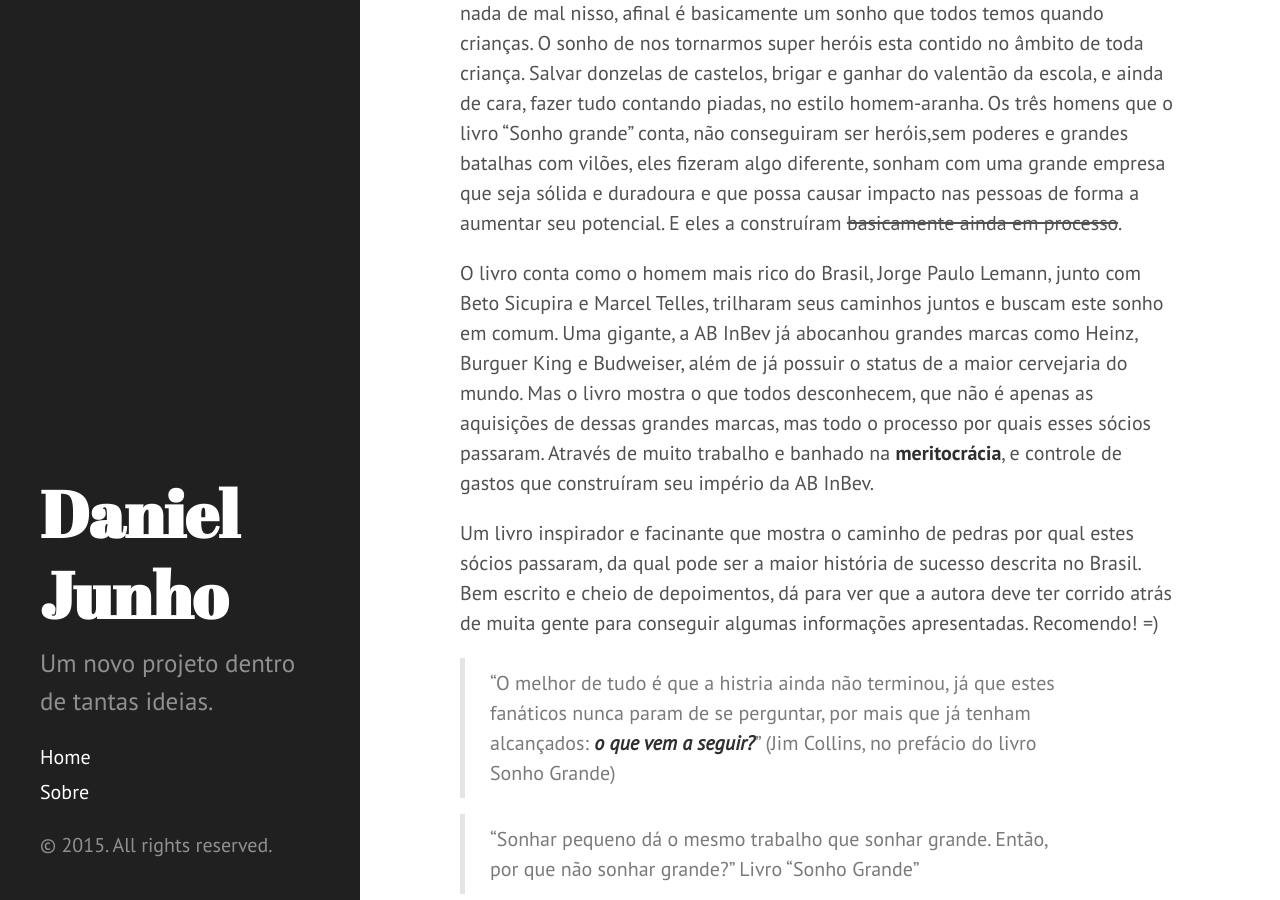
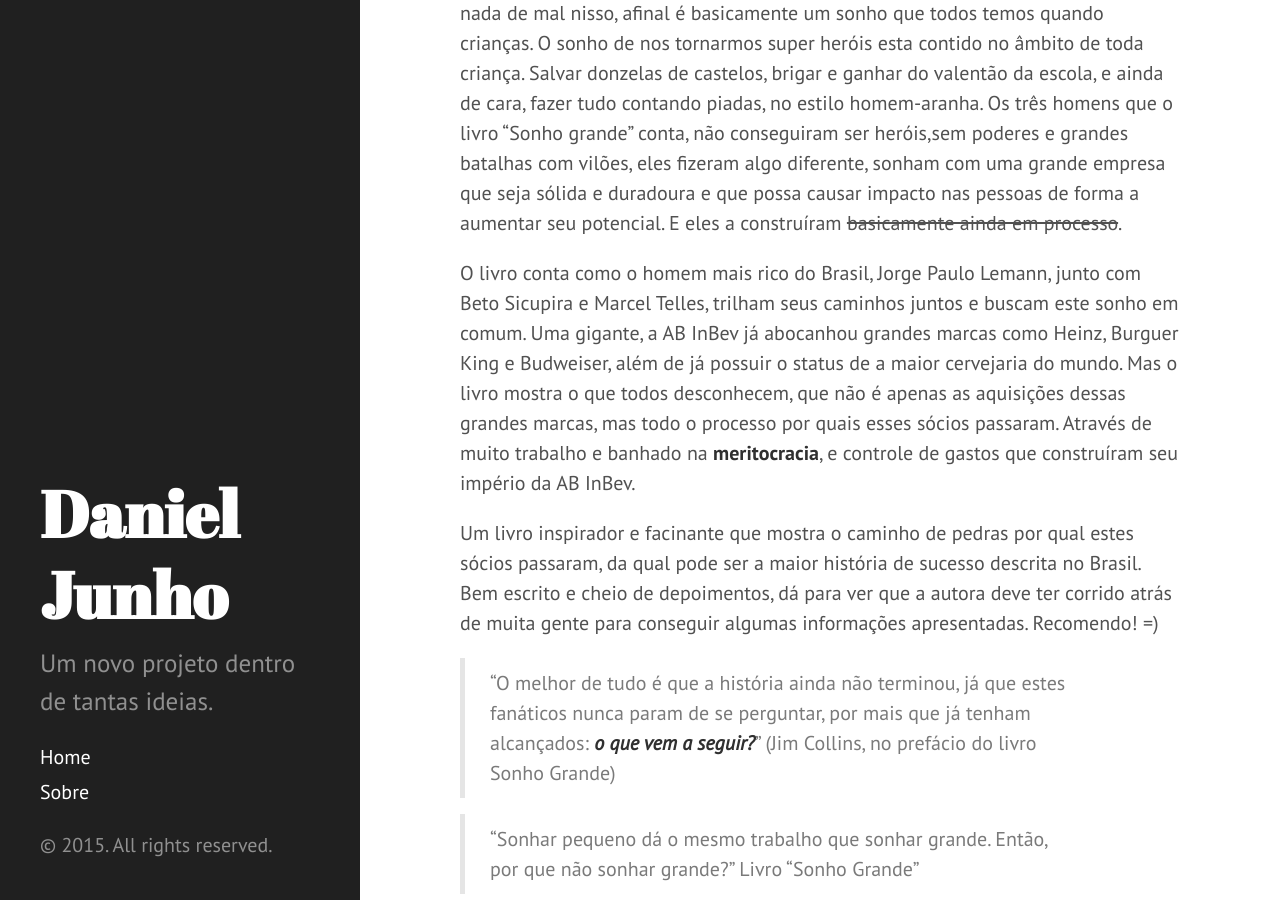
Before and after one commit to djunho/djunho.github.io, a Jekyll site: the page built from _posts/2015-04-13-O_grande_sonho.md, in a window 1280 px wide and 900 px high, scrolled down 828 px. Built offline with Jekyll 4.4.1, drawn with Linux system fonts in a browser that asks for light colours; Markdown is read by kramdown in place of the engine named in the settings; comment, search, counter and statistics services are not loaded.

Commit message:
Correções

```diff
--- a/_posts/2015-04-13-O_grande_sonho.md
+++ b/_posts/2015-04-13-O_grande_sonho.md
@@ -10,10 +10,10 @@
 
 O sonho de muitas pessoas é fazer algo grandioso e que seja duradouro. Não há nada de mal nisso, afinal é basicamente um sonho que todos temos quando crianças. O sonho de nos tornarmos super heróis esta contido no âmbito de toda criança. Salvar donzelas de castelos, brigar e ganhar do valentão da escola, e ainda de cara, fazer tudo contando piadas, no estilo homem-aranha. Os três homens que o livro "Sonho grande" conta, não conseguiram ser heróis,sem poderes e grandes batalhas com vilões, eles fizeram algo diferente, sonham com uma grande empresa que seja sólida e duradoura e que possa causar impacto nas pessoas de forma a aumentar seu potencial. E eles a construíram <s>basicamente ainda em processo</s>.
 
-O livro conta como o homem mais rico do Brasil, Jorge Paulo Lemann, junto com  Beto Sicupira e Marcel Telles, trilharam seus caminhos juntos e buscam este sonho em comum. Uma gigante, a AB InBev já abocanhou grandes marcas como Heinz, Burguer King e Budweiser, além de já possuir o status de a maior cervejaria do mundo. Mas o livro mostra o que todos desconhecem, que não é apenas as aquisições de dessas grandes marcas, mas todo o processo por quais esses sócios passaram. Através de muito trabalho e banhado na **meritocrácia**, e controle de gastos que construíram seu império da AB InBev.
+O livro conta como o homem mais rico do Brasil, Jorge Paulo Lemann, junto com  Beto Sicupira e Marcel Telles, trilham seus caminhos juntos e buscam este sonho em comum. Uma gigante, a AB InBev já abocanhou grandes marcas como Heinz, Burguer King e Budweiser, além de já possuir o status de a maior cervejaria do mundo. Mas o livro mostra o que todos desconhecem, que não é apenas as aquisições dessas grandes marcas, mas todo o processo por quais esses sócios passaram. Através de muito trabalho e banhado na **meritocracia**, e controle de gastos que construíram seu império da AB InBev.
 
 Um livro inspirador e facinante que mostra o caminho de pedras por qual estes sócios passaram, da qual pode ser a maior história de sucesso descrita no Brasil. Bem escrito e cheio de depoimentos, dá para ver que a autora deve ter corrido atrás de muita gente para conseguir algumas informações apresentadas. Recomendo! =)
 
-> "O melhor de tudo é que a histria ainda não terminou, já que estes fanáticos nunca param de se perguntar, por mais que já tenham alcançados: ***o que vem a seguir?***" (Jim Collins, no prefácio do livro Sonho Grande)
+> "O melhor de tudo é que a história ainda não terminou, já que estes fanáticos nunca param de se perguntar, por mais que já tenham alcançados: ***o que vem a seguir?***" (Jim Collins, no prefácio do livro Sonho Grande)
 
 >  “Sonhar pequeno dá o mesmo trabalho que sonhar grande. Então, por que não sonhar grande?” Livro "Sonho Grande"
```
